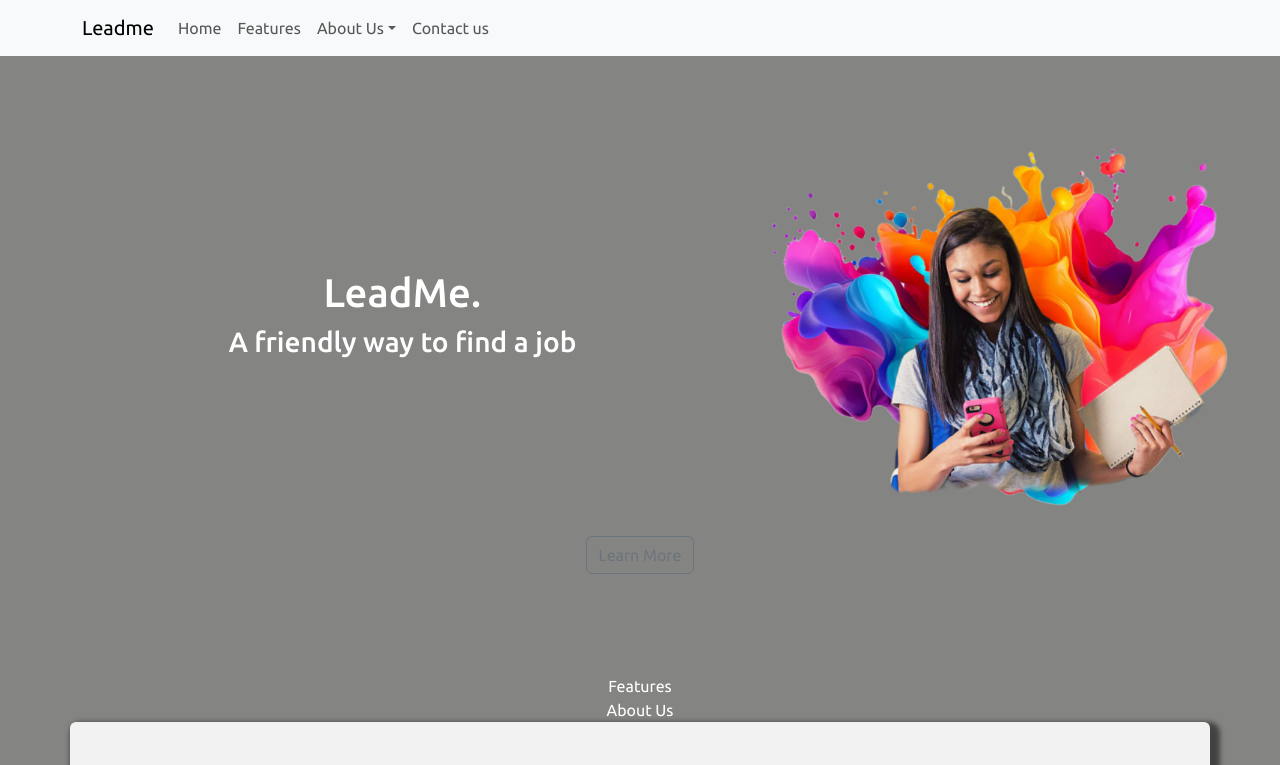
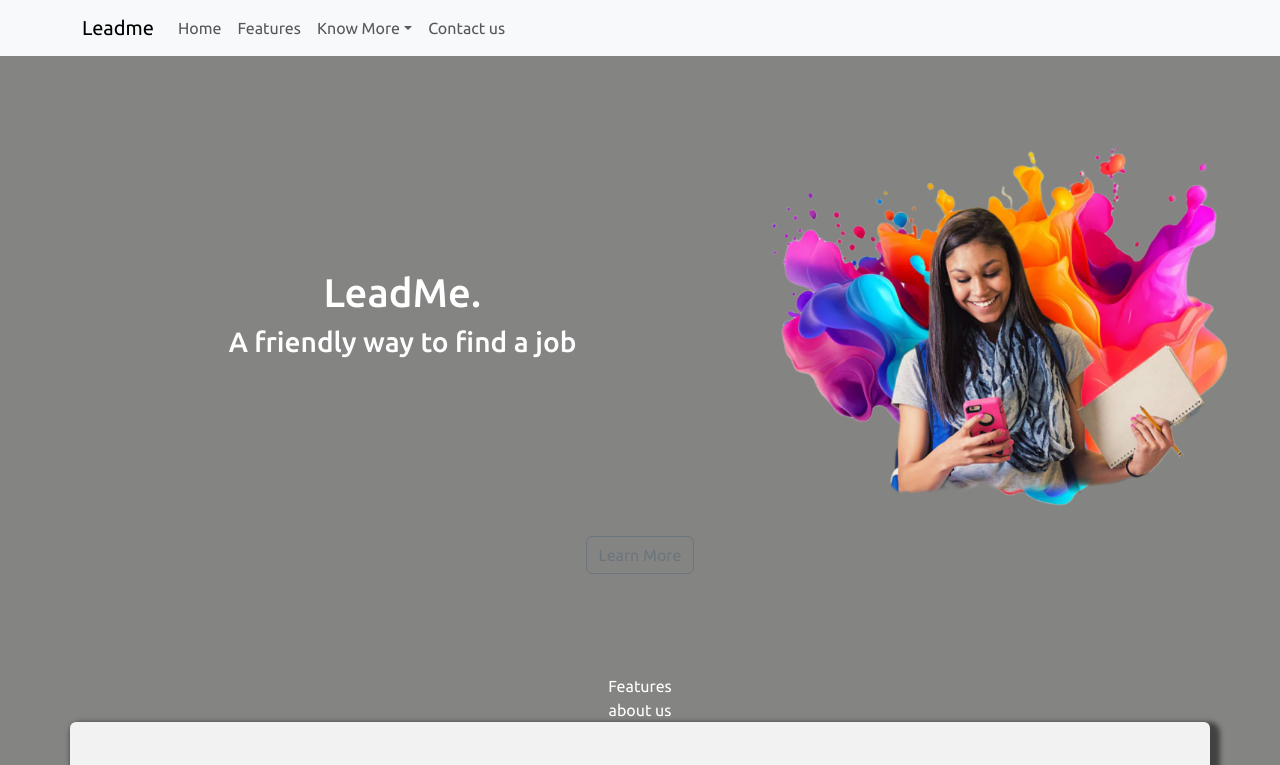
Before and after one commit to Starteryou-com/StartupWebsite, a React (Vite) app: page / in a window 1280 px wide. Shown: the top 765 px of the page. Built offline with nearby package versions, Linux system fonts and the light colour scheme; a web font is replaced by a local one.

Commit message:
Added routing for navigation bar

```diff
--- a/src/components/About.tsx
+++ b/src/components/About.tsx
@@ -1,7 +1,12 @@
 import React from "react";
+import { Container } from "react-bootstrap";
 
 function About() {
-  return <div>About Us</div>;
+  return (
+    <Container id="aboutUs">
+      <div>about us</div>
+    </Container>
+  );
 }
 
 export default About;
--- a/src/components/Banner.tsx
+++ b/src/components/Banner.tsx
@@ -4,7 +4,7 @@ import prsn from "../assets/prsn.png";
 
 function Banner() {
   return (
-    <section className="banner">
+    <section className="banner" id="home">
       <Container>
         <Row className="align-items-center">
           <Col xs={12} md={6} xl={7} className="bannerText">
--- a/src/components/Contact.tsx
+++ b/src/components/Contact.tsx
@@ -3,7 +3,7 @@ import { Col, Container, Row } from "react-bootstrap";
 
 function Contact() {
   return (
-    <section className="contact">
+    <section className="contact" id="contact">
       <Container>
         <Row>
           <Col xs={12} md={6} xl={7}>
--- a/src/components/Features.tsx
+++ b/src/components/Features.tsx
@@ -1,5 +1,11 @@
+import { Container } from "react-bootstrap";
+
 function Features() {
-  return <div>Features</div>;
+  return (
+    <Container id="features">
+      <div>Features</div>
+    </Container>
+  );
 }
 
 export default Features;
--- a/src/components/Navibar.tsx
+++ b/src/components/Navibar.tsx
@@ -13,13 +13,14 @@ function Navibar() {
           <Navbar.Toggle aria-controls="basic-navbar-nav" />
           <Navbar.Collapse id="basic-navbar-nav">
             <Nav className="me-auto">
-              <NavLink href="Home">Home</NavLink>
-              <NavLink href="Features">Features</NavLink>
-              <NavDropdown title="About Us" id="navbarScrollingDropdown">
-                <NavDropdown.Item>Our Vision</NavDropdown.Item>
-                <NavDropdown.Item>Our Team</NavDropdown.Item>
+              <NavLink href="#home">Home</NavLink>
+              <NavLink href="#features">Features</NavLink>
+              <NavDropdown title="Know More" id="navbarScrollingDropdown">
+                <NavDropdown.Item href="#aboutUs">About Us</NavDropdown.Item>
+                <NavDropdown.Item href="#vision">Our Vision</NavDropdown.Item>
+                <NavDropdown.Item href="#team">Our Team</NavDropdown.Item>
               </NavDropdown>
-              <NavLink href="Contact us">Contact us</NavLink>
+              <NavLink href="#contact">Contact us</NavLink>
             </Nav>
           </Navbar.Collapse>
         </Container>
--- a/src/components/Team.tsx
+++ b/src/components/Team.tsx
@@ -5,7 +5,7 @@ import Card from "react-bootstrap/Card";
 function Team() {
   return (
     <Container>
-      <div className="team">
+      <div className="team" id="team">
         <h1>Meet Our Team</h1>
         <Row>
           {members.map((d) => (
--- a/src/components/Vision.tsx
+++ b/src/components/Vision.tsx
@@ -3,7 +3,7 @@ import visionImg from "../assets/visionImg.png";
 
 function Vision() {
   return (
-    <Container className="Vision rounded">
+    <Container className="Vision rounded" id="vision">
       <Row>
         <Col xs={12} md={6} xl={7}>
           <h1>Our Vision</h1>
```
